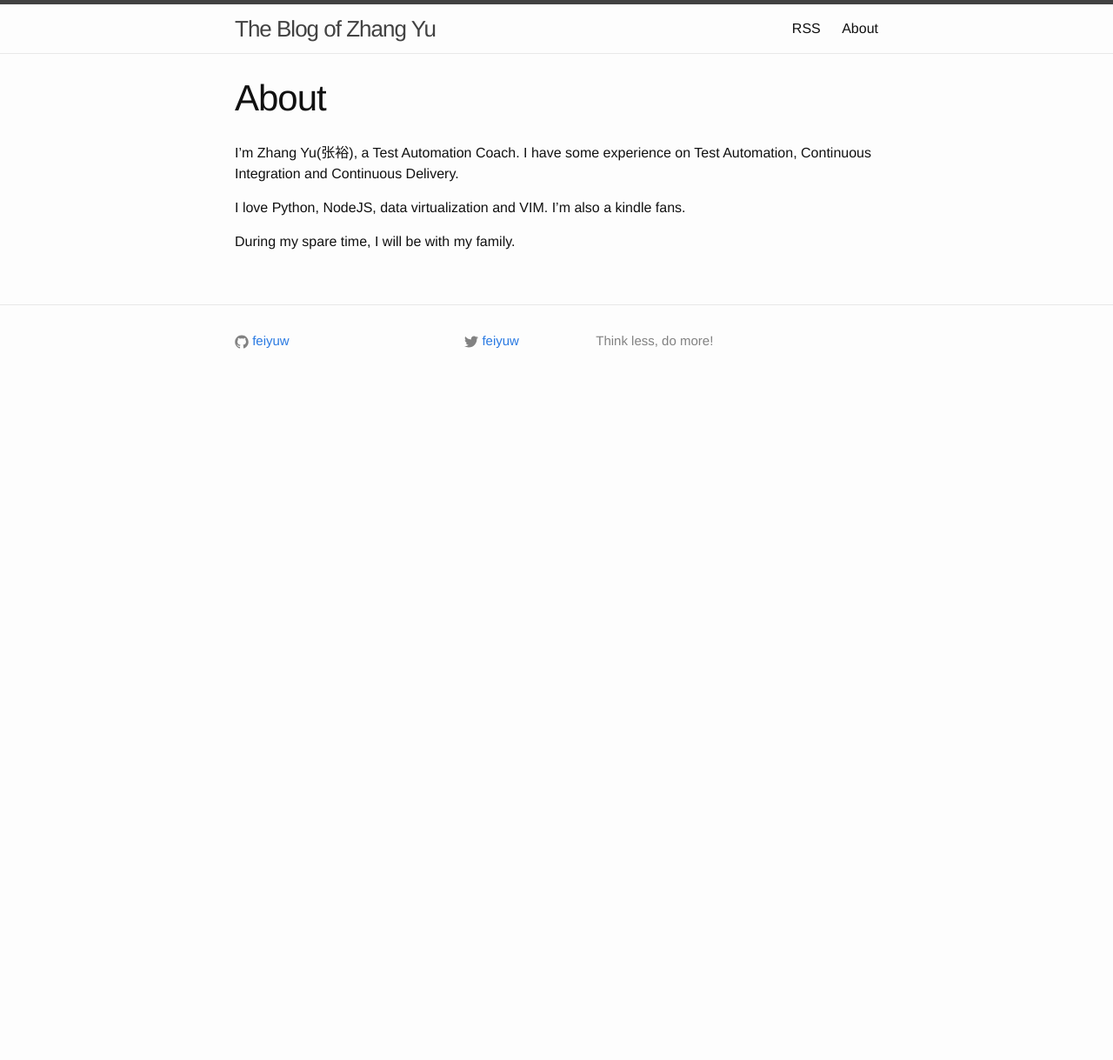
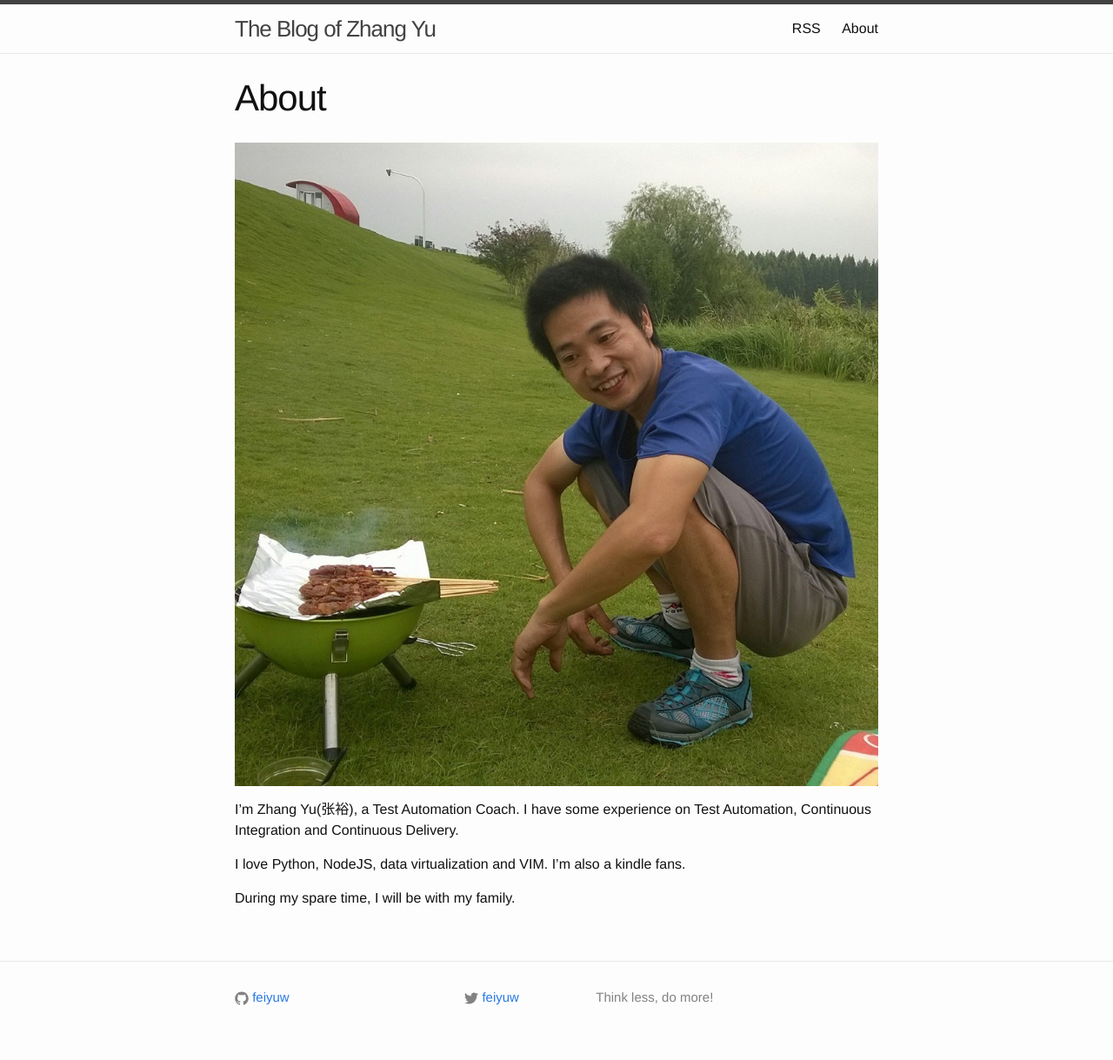
Before and after one commit to feiyuw/feiyuw.github.io, a Jekyll site: the page built from about.md, in a window 1280 px wide. Shown: the whole page at 87% size. Built offline with Jekyll 4.4.1, drawn with Linux system fonts in a browser that asks for light colours; comment, search, counter and statistics services are not loaded; before the commit the page ends 900 px from its top, so only the background shows below that.

Commit message:
add photo

```diff
--- a/about.md
+++ b/about.md
@@ -4,6 +4,8 @@ title: About
 permalink: /about/
 ---
 
+![my photo]({{ site.url }}/assets/my.jpg)
+
 I'm Zhang Yu(张裕), a Test Automation Coach. I have some experience on Test Automation, Continuous Integration and Continuous Delivery.
 
 I love Python, NodeJS, data virtualization and VIM. I'm also a kindle fans.
```
Also changed, not shown: assets/my.jpg (added).
